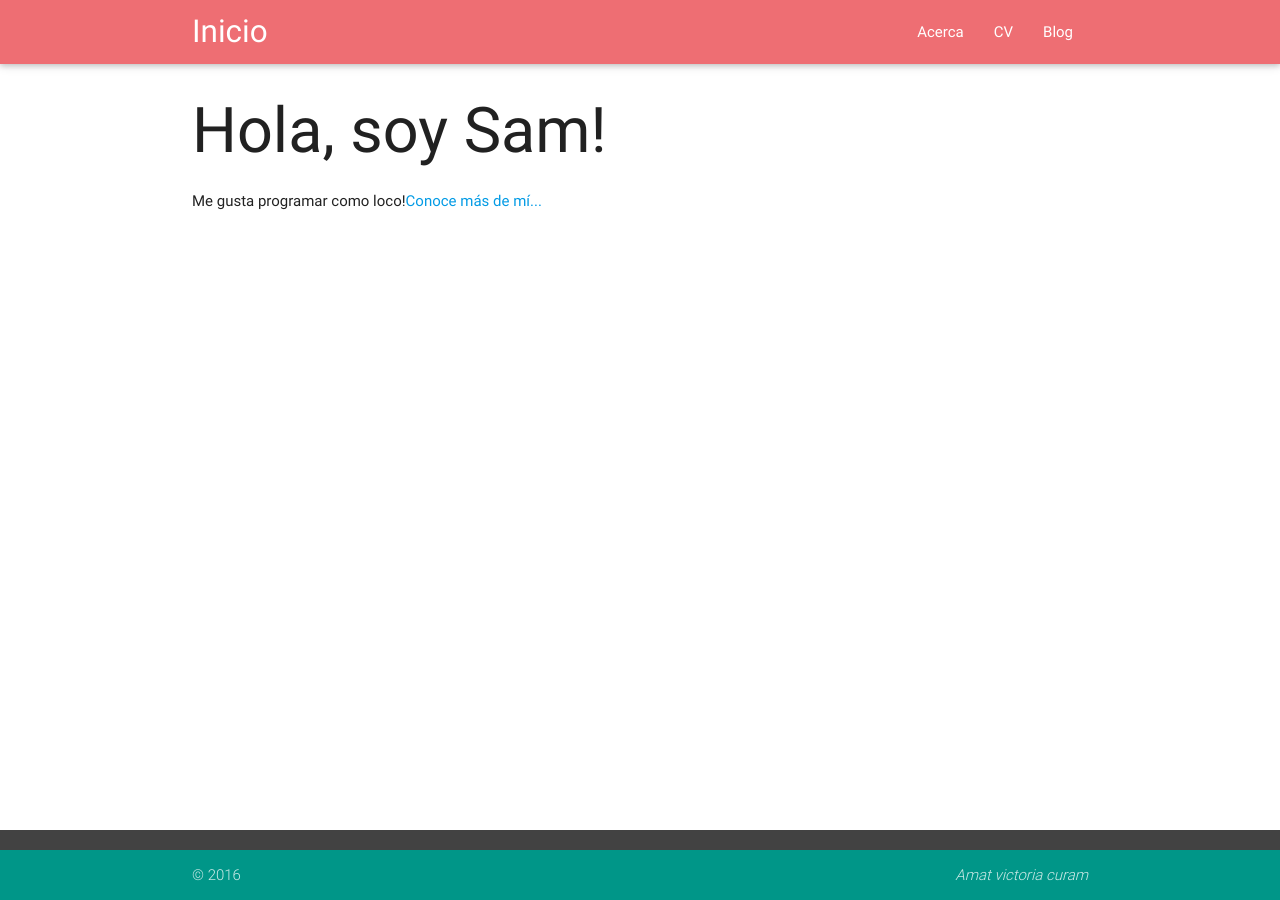
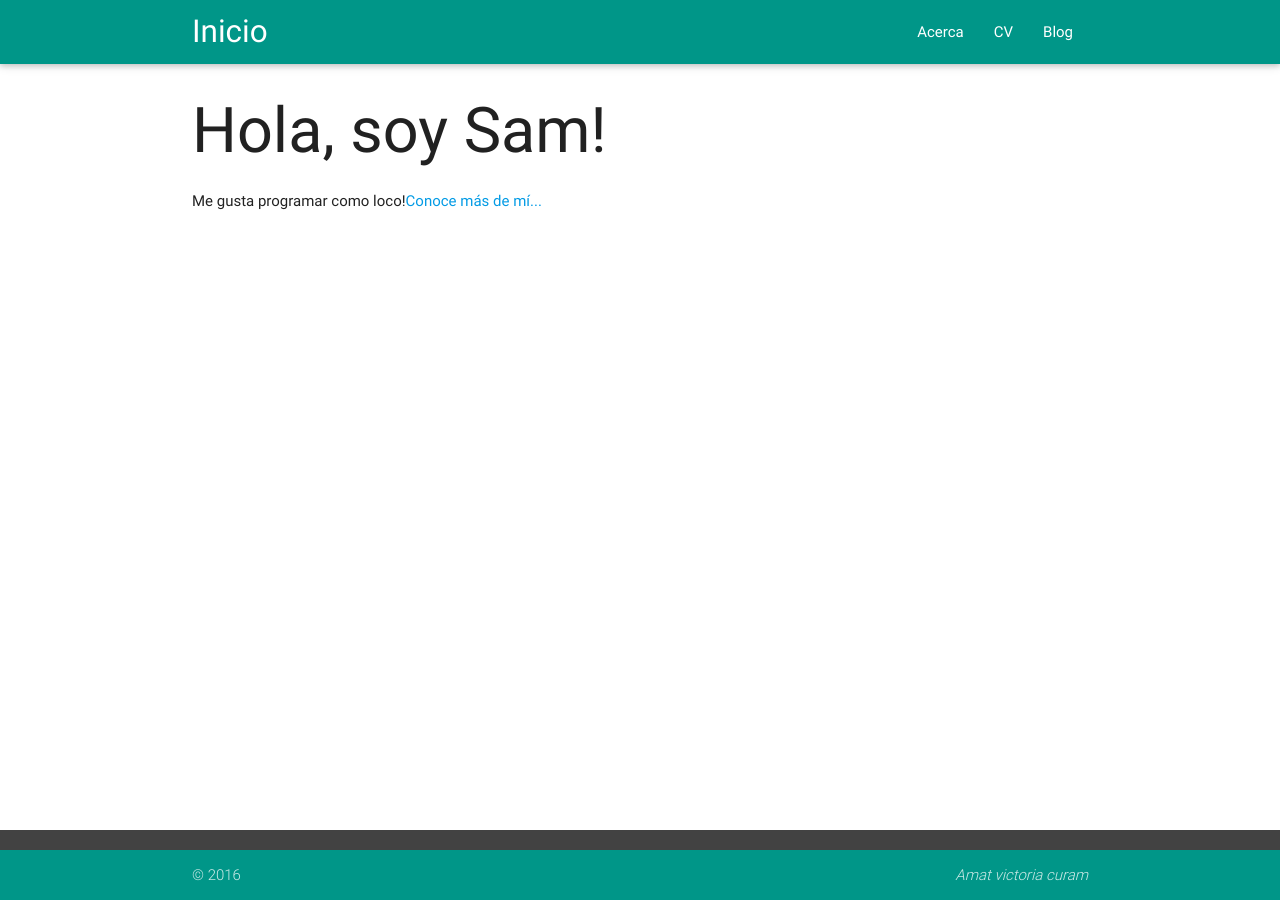
Before and after one commit to const3/const3.github.io, a Jekyll site: the page built from index.html, in a window 1280 px wide. Built offline with Jekyll 4.4.1, drawn with Linux system fonts in a browser that asks for light colours; nearby versions of some CDN libraries.

Commit message:
Update default.html

```diff
--- a/_layouts/default.html
+++ b/_layouts/default.html
@@ -14,8 +14,9 @@
     <body>
     <header>
       <nav>
+
+        <div class="nav-wrapper teal">
         <div class="container">
-        <div class="nav-wrapper teal">
           <a href="/" class="brand-logo">Inicio</a>
           <a href="#" data-activates="mobile-demo" class="button-collapse"><i class="material-icons">menu</i></a>
           <ul class="right hide-on-med-and-down">
```
